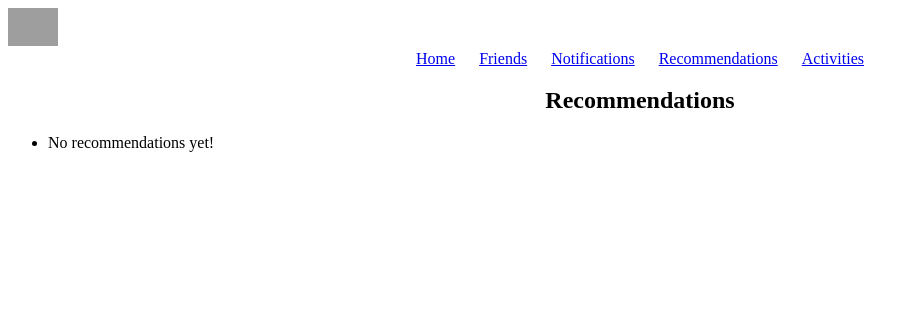
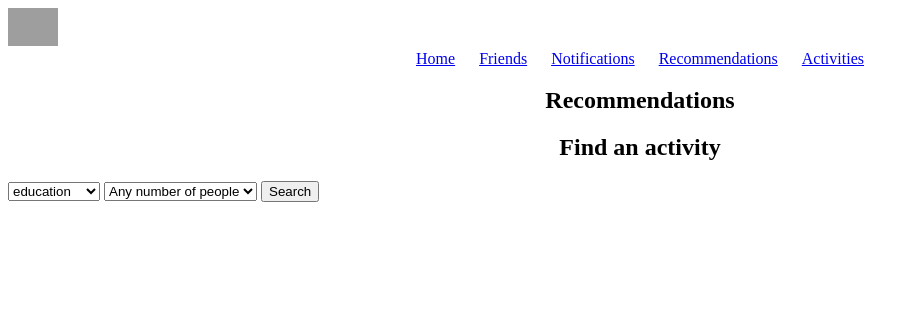
Before and after one commit to henRotunno/8_Knit, a Django app: page /recommendations/ in a window 1280 px wide. Shown: the top 328 px of the page, without its empty margins (0-919 px from the left). Run offline with Django 5.2, Linux system fonts and the light colour scheme; data that the repository does not hold is empty; grey boxes are pictures that could not be loaded.

Commit message:
recommendations, part 2

```diff
--- a/Knit_Application/urls.py
+++ b/Knit_Application/urls.py
@@ -37,4 +37,5 @@ urlpatterns = [
     path("api/activities-http/", activities_http_api, name="activities_http_api"),
     path("stats-chart/", views.stats_chart, name="stats-chart"),
     path("stats/", views.stats, name="stats"),
+    path("api/recommend/", views.recommend_activity, name="recommend_activity"),
 ]
--- a/activities/views.py
+++ b/activities/views.py
@@ -1,11 +1,13 @@
 from django.db.models import Q
 from django.db.models import Count
+from django.http import HttpResponse
+import requests
 
 from activities.models import Friends, Notifications, Recommendations, Activities
 from django.shortcuts import get_object_or_404, render, redirect
 from django.views import View
 from django.views.generic import ListView
-from django.http import HttpResponse
+from django.http import HttpResponse, JsonResponse
 from django.template import loader
 
 def home(request):
@@ -41,6 +43,108 @@ class Recommendation(ListView):
     model = Recommendations
     template_name = "recommendations.html"
     context_object_name = "recommendations"
+
+# api url
+EXTERNAL_URL = "https://bored-api.appbrewery.com/filter"
+# keys that work with the api
+VALID_TYPES = {"education", "recreational", "social", "diy", "charity",
+               "cooking", "relaxation", "music", "busywork"}
+
+
+# the API's price is a relative score: 0 is free, higher is more expensive
+def price_label(p):
+    if p is None:
+        return "Unknown"
+    if p == 0:
+        return "Free"
+    if p <= 0.2:
+        return "$"
+    if p <= 0.5:
+        return "$$"
+    return "$$$"
+
+
+def recommend_activity(request):
+    q = request.GET.get("q", "")
+    if not q:
+        return JsonResponse({"error": "Missing query parameter ?q="}, status=400)
+    if q not in VALID_TYPES:
+        return JsonResponse({"error": f"Unknown type '{q}'",
+                             "valid_types": sorted(VALID_TYPES)}, status=400)
+
+    params = {"type": q}
+    participants = request.GET.get("participants")
+    if participants and participants.isdigit():
+        params["participants"] = participants
+
+    try:
+        resp = requests.get(EXTERNAL_URL, params=params, timeout=5)
+        if resp.status_code == 404:
+            external = []  # no matches for this filter
+        else:
+            resp.raise_for_status()
+            external = resp.json()
+    except requests.Timeout:
+        return JsonResponse({"error": "External API timed out"}, status=504)\
+        # except api goes down
+
+    except (requests.RequestException, ValueError):
+        return JsonResponse({"error": "Could not fetch external data"}, status=502)
+        # bad value
+
+    if isinstance(external, dict):
+        external = []
+
+
+    internal_qs = Activities.objects.filter(category__iexact=q)
+    internal_names = {a.activity_name.lower() for a in internal_qs}
+
+    # create live
+    suggestions = []
+    for item in external[:15]:
+        # change the external[:x] to adjust number of selection!!!!!!
+        text = item.get("activity", "")
+        suggestions.append({
+            "activity": text,
+            "type": item.get("type"),
+            "participants": item.get("participants"),
+            "price": item.get("price"),
+            "cost": price_label(item.get("price")),
+            "accessibility": item.get("accessibility"),
+            "already_in_our_app": any(n in text.lower() or text.lower() in n
+                                      for n in internal_names),
+            # for each selection, extract this data
+            # already in app crosscheck w/ our db.
+        })
+
+    # analytics
+    prices = [s["price"] for s in suggestions if isinstance(s["price"], (int, float))]
+    accessibility_counts = {}
+    for s in suggestions:
+        label = s["accessibility"] or "Unknown"
+        accessibility_counts[label] = accessibility_counts.get(label, 0) + 1
+
+    # apply analytics to data, give users an idea of how accesible the activity is.
+    analytics = {
+        "avg_price": round(sum(prices) / len(prices), 2) if prices else None,
+            # average price of all the activities listed
+        "free_count": sum(1 for s in suggestions if s["cost"] == "Free"),
+            # count of free acitivites
+        "accessibility_counts": accessibility_counts,
+        "overlap_with_internal": sum(s["already_in_our_app"] for s in suggestions),
+        "internal_category_counts": list(
+            Activities.objects.values("category").annotate(total=Count("activity_id"))
+        ),
+    }
+    # dictionary to return, handle jsonResponse in templates --> recommendations.html
+    return JsonResponse({
+        "query": q,
+        "internal_matches": sorted(a.activity_name for a in internal_qs),
+        "analytics": analytics,
+        "suggestions": suggestions,
+    })
+
+
 # generic
 
 class Hobbies(View):
--- a/templates/recommendations.html
+++ b/templates/recommendations.html
@@ -13,17 +13,62 @@
     <h2 style="text-align:center;" class="mb-0">Recommendations</h2>
   </div>
 
-  <div class="card mt-3">
-    <div class="card-body p-3">
-      <ul class="mb-0">
-        {% for rec in recommendations %}
-          <li class="mb-1">
-            <a href="{{ rec.get_absolute_url }}">{{ rec }}</a>
-          </li>
-        {% empty %}
-          <li class="text-muted">No recommendations yet!</li>
-        {% endfor %}
-      </ul>
-    </div>
-  </div>
+    <h2 style="text-align:center;">Find an activity</h2>
+
+
+    <!-- Keys for the bored api -->
+<select id="type">
+  <option>education</option><option>recreational</option><option>social</option>
+  <option>diy</option><option>charity</option><option>cooking</option>
+  <option>relaxation</option><option>music</option><option>busywork</option>
+</select>
+
+<select id="participants">
+  <option value="">Any number of people</option>
+  <option value="1">Just me</option>
+  <option value="2">2 people</option>
+  <option value="3">3 people</option>
+  <option value="4">4 people</option>
+</select>
+    <!-- The user can enter the amount of participants for the activity
+     Note: This is mainly a tool for the user to think of what they might want to do
+     on the activity page. This is the api's parameters, helps prevent 404s that i kept running into-->
+<button id="search">Search</button>
+
+<p id="status"></p>
+<ul id="results"></ul>
+    <script>
+document.getElementById("search").addEventListener("click", async () => {
+  const status = document.getElementById("status");
+  const list = document.getElementById("results");
+  list.innerHTML = "";
+  status.textContent = "Loading...";
+
+  const params = new URLSearchParams({ q: document.getElementById("type").value });
+  const people = document.getElementById("participants").value;
+  if (people) params.set("participants", people);
+
+  try {
+    const resp = await fetch(`{% url 'recommend_activity' %}?${params}`);
+    const data = await resp.json();
+    if (!resp.ok) { status.textContent = data.error; return; }
+
+    const a = data.analytics;
+    status.textContent = data.suggestions.length
+      ? `${data.suggestions.length} suggestions | ${a.free_count} free | avg price score ${a.avg_price} (out of 1.0)`
+      : "No matches. Try fewer people or a different type.";             <!-- inform of 0 to 1.0 price system -->
+            <!-- send this message instead of scary api error 404 -->
+
+    data.suggestions.forEach(s => {
+      const li = document.createElement("li");
+      li.textContent = `${s.activity} (${s.cost}, ${s.participants} ppl)` +
+                       (s.already_in_our_app ? " - already in our app" : "");
+                        <!-- check with db -->
+      list.appendChild(li);
+    });
+  } catch (e) {
+    status.textContent = "Something went wrong. Try again.";
+  }
+});
+</script>
 {% endblock %}
```
